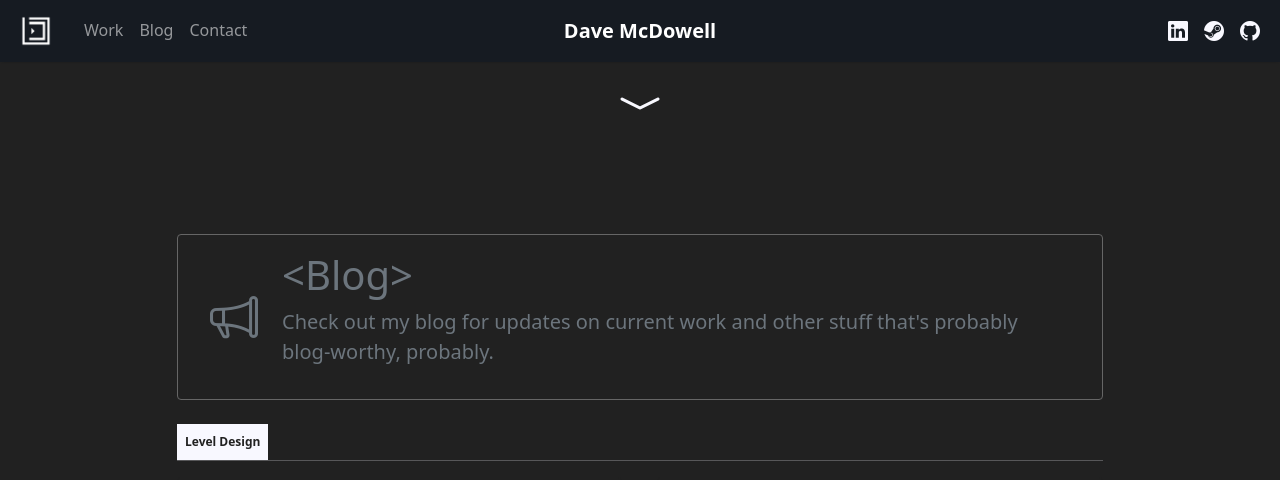
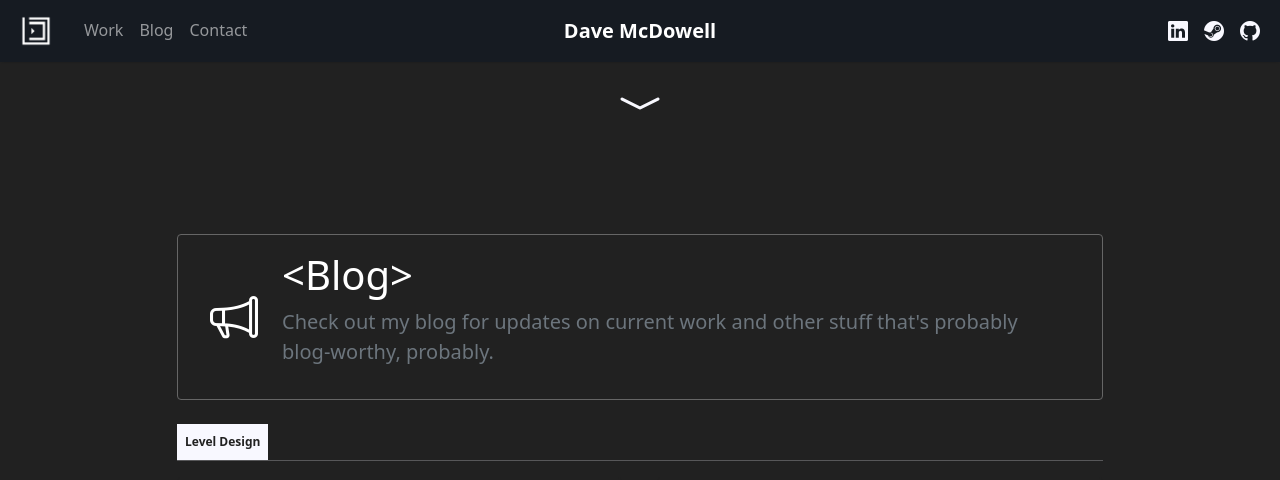
Before and after one commit to davemcdowell/portfolio, a Jekyll site: the page built from index.html, in a window 1280 px wide and 1400 px high, scrolled down 715 px. Shown: the top 480 px of the window. Built offline with Jekyll 4.4.1, drawn with Linux system fonts in a browser that asks for light colours; nearby versions of some CDN libraries; grey boxes are pictures that could not be loaded.

Commit message:
callout edits

```diff
--- a/_includes/callout.html
+++ b/_includes/callout.html
@@ -4,7 +4,7 @@
             <i class="bi bi-megaphone icon-3x"></i>
         </div>
         <div class="flex-grow-1 ms-4">
-            <h3 class="text-muted display-6">{{ include.title }}</h3>
+            <h3 class="display-6">{{ include.title }}</h3>
             <p class="lead text-muted">{{ include.content }}</p>
         </div>
     </div>
--- a/assets/moxxi.css
+++ b/assets/moxxi.css
@@ -220,7 +220,7 @@ hr {
 }
 
 .callout h3 { color: var(--white-type-color); }
-.callout i { color: var(--lighter-type-color); }
+.callout i { color: var(--white-type-color); }
 
 /* portfolio-slider */
 .portfolio-slider .splide__arrow {
```
